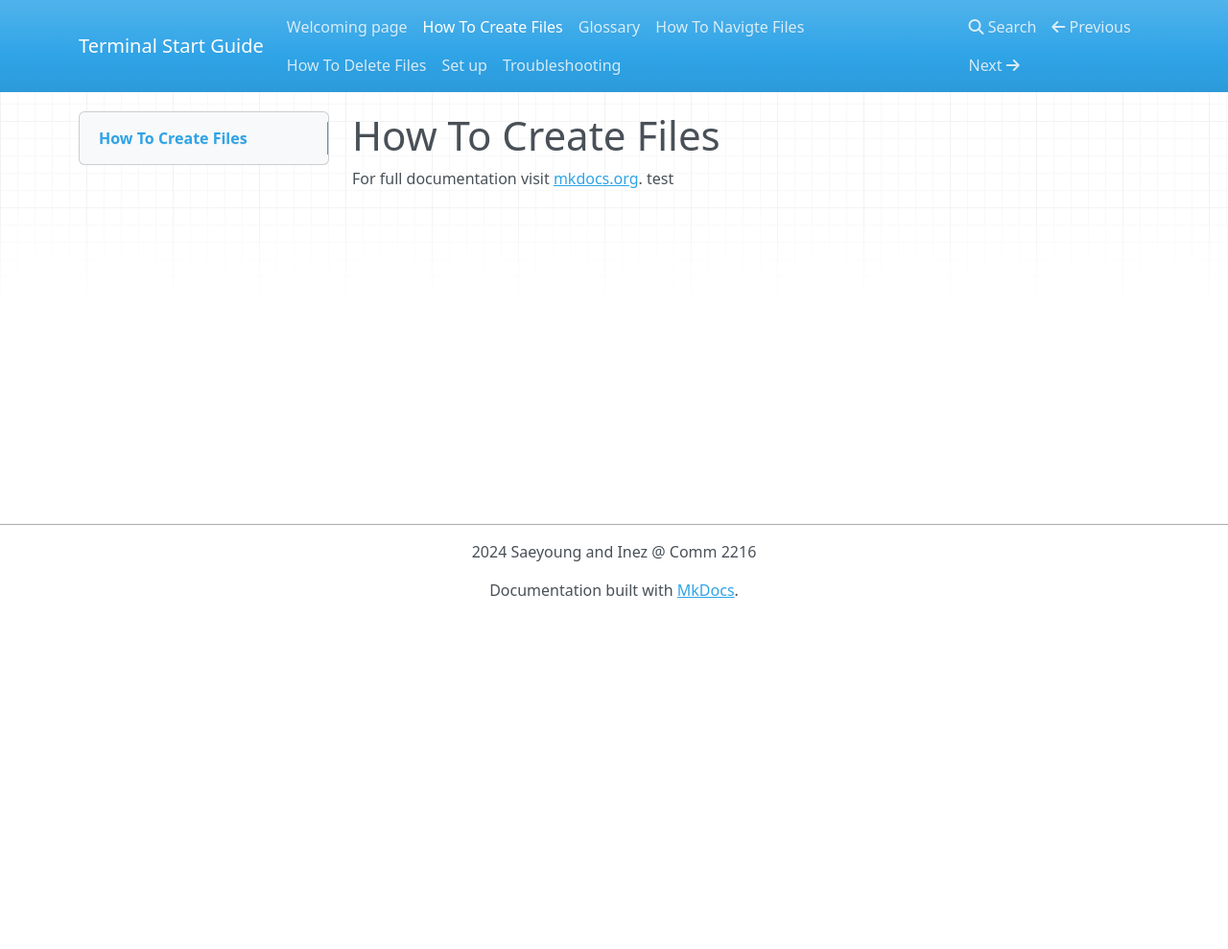
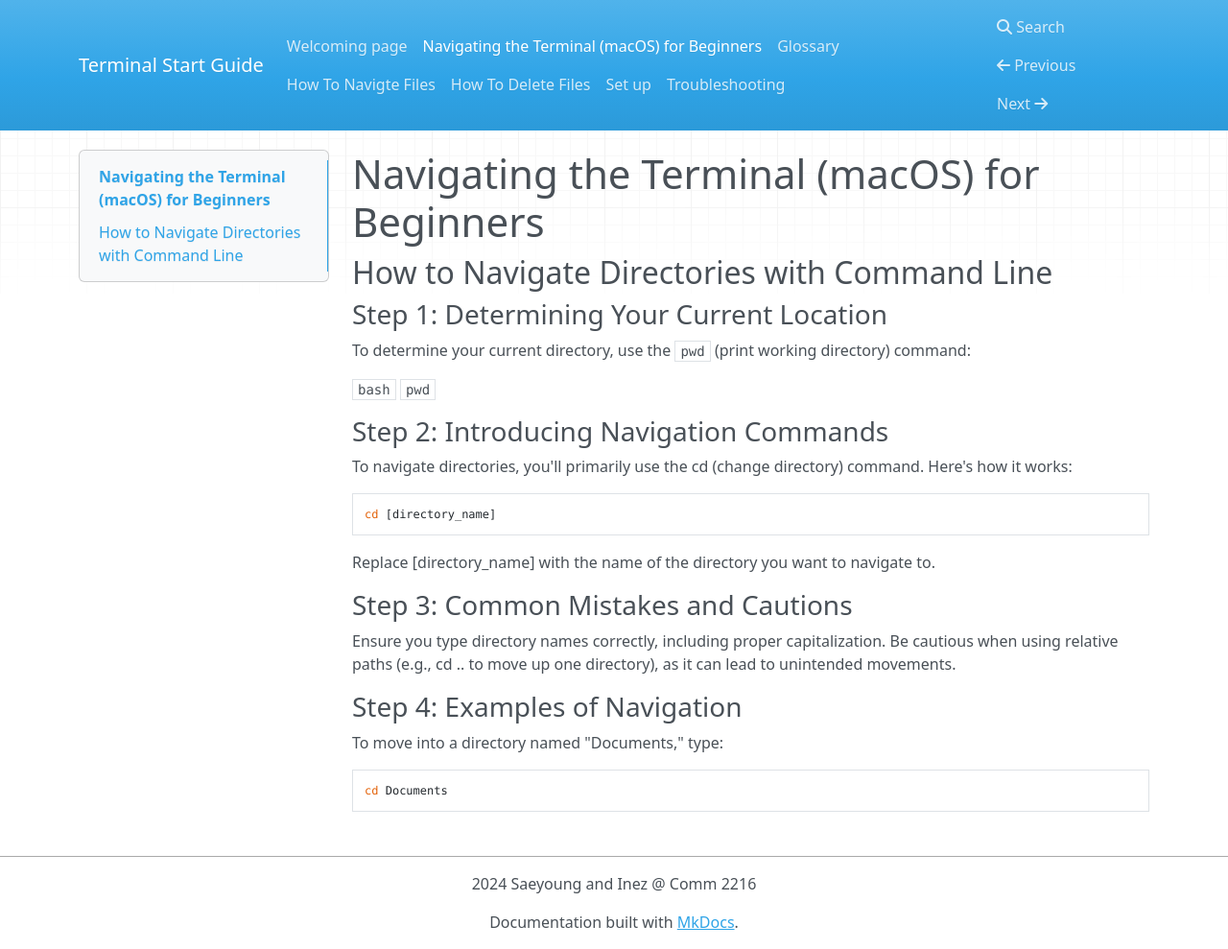
Before and after one commit to Inez-y/user_docs_Inez_Saeyoung, an MkDocs documentation site: the page built from docs/Creation.md, in a window 1280 px wide and 989 px high. Shown: the whole window at 96% size. Built offline with MkDocs 1.6.1, drawn with Linux system fonts in a browser that asks for light colours; nearby versions of some CDN libraries.

Commit message:
MAKE a basic structure for creation.md

````diff
--- a/docs/Creation.md
+++ b/docs/Creation.md
@@ -1,4 +1,33 @@
-# How To Create Files
+# Navigating the Terminal (macOS) for Beginners
 
-For full documentation visit [mkdocs.org](https://www.mkdocs.org).
-test
+## How to Navigate Directories with Command Line
+
+### Step 1: Determining Your Current Location
+
+To determine your current directory, use the `pwd` (print working directory) command:
+
+`bash`
+`pwd`
+
+### Step 2: Introducing Navigation Commands
+
+To navigate directories, you'll primarily use the cd (change directory) command. Here's how it works:
+
+```
+cd [directory_name]
+```
+
+Replace [directory_name] with the name of the directory you want to navigate to.
+
+### Step 3: Common Mistakes and Cautions
+
+Ensure you type directory names correctly, including proper capitalization.
+Be cautious when using relative paths (e.g., cd .. to move up one directory), as it can lead to unintended movements.
+
+### Step 4: Examples of Navigation
+
+To move into a directory named "Documents," type:
+
+```
+cd Documents
+```
````
